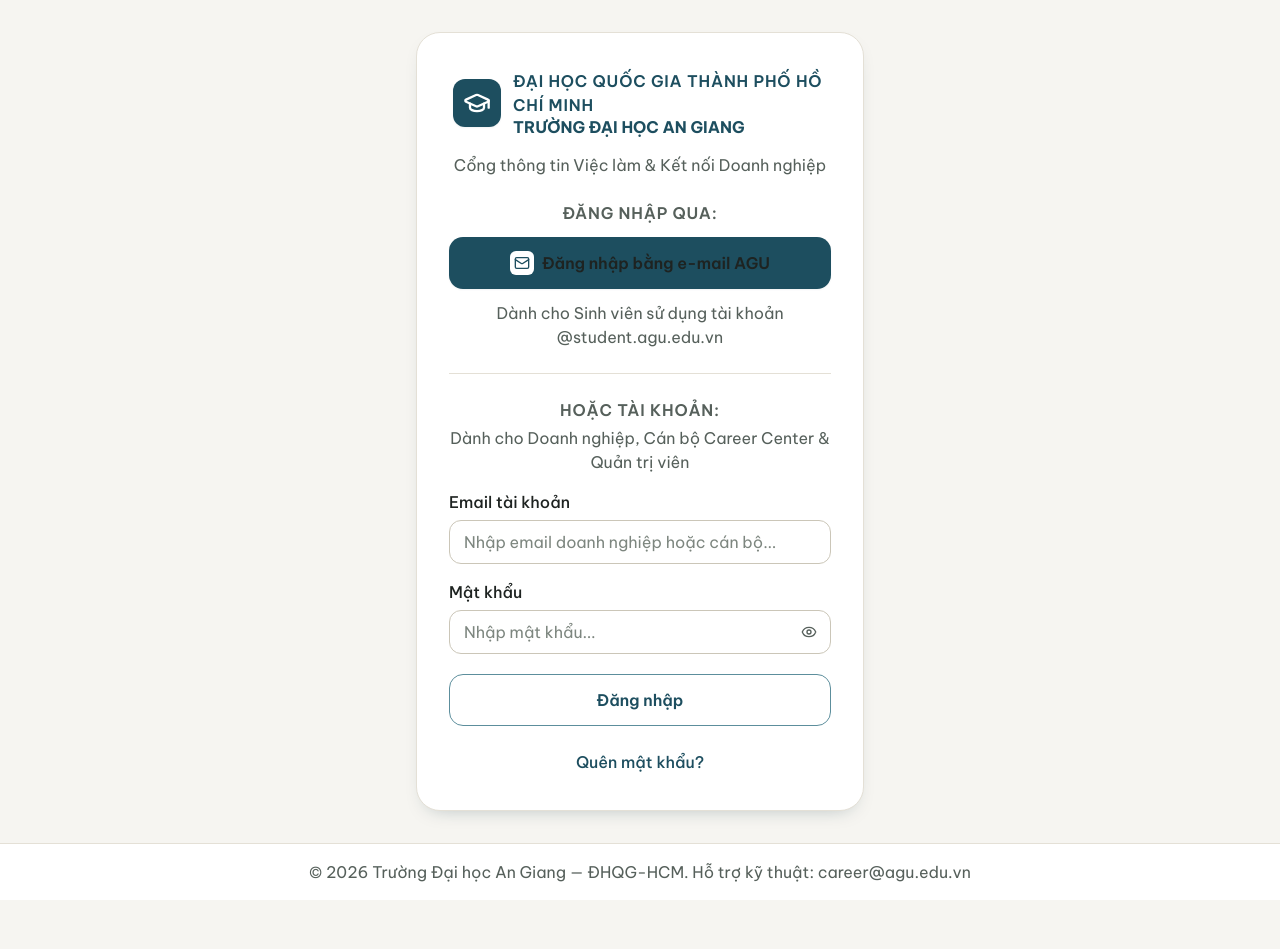
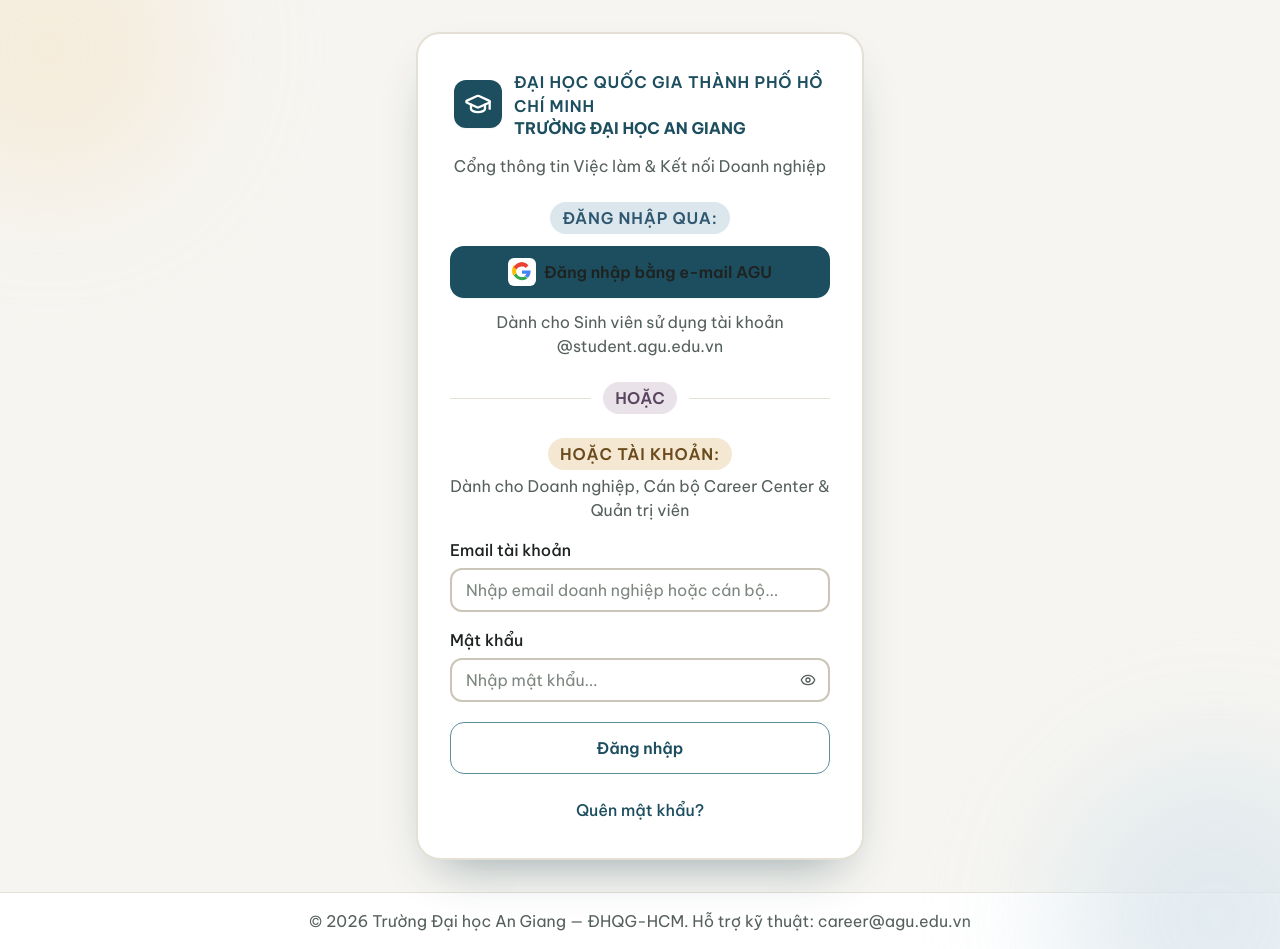
Before and after one commit to DuyCaChef/university-recruitment-crm, a React (Vite) app in the folder frontend/: page /login in a window 1280 px wide. Before the commit the page ends 900 px from the top, so only its background shows below. Built offline with nearby package versions, Linux system fonts and the light colour scheme; no server answers.

Commit message:
feat(auth-LoginPage): Chỉnh sửa UI trang đăng nhập:

```diff
--- a/frontend/src/components/ui/Button.tsx
+++ b/frontend/src/components/ui/Button.tsx
@@ -5,7 +5,7 @@ import { Loader2 } from "lucide-react";
 import { cn } from "@/shared/lib/cn";
 
 const buttonVariants = cva(
-  "inline-flex items-center justify-center gap-2 font-medium rounded-button transition-all duration-150 focus-visible:outline-none focus-visible:ring-2 focus-visible:ring-focus focus-visible:ring-offset-2 disabled:pointer-events-none disabled:opacity-60 select-none",
+  "inline-flex items-center justify-center gap-2 font-medium rounded-button transition-all duration-150 hover:-translate-y-0.5 hover:shadow-md active:translate-y-0 active:shadow-sm focus-visible:outline-none focus-visible:ring-2 focus-visible:ring-focus focus-visible:ring-offset-2 disabled:pointer-events-none disabled:opacity-60 disabled:translate-y-0 disabled:shadow-none select-none",
   {
     variants: {
       variant: {
--- a/frontend/src/components/ui/Input.tsx
+++ b/frontend/src/components/ui/Input.tsx
@@ -32,8 +32,8 @@ export const Input = forwardRef<HTMLInputElement, InputProps>(
               "focus:border-brand-600 focus:outline-none focus:ring-4 focus:ring-brand-100",
               "disabled:cursor-not-allowed disabled:bg-subtle disabled:text-ink-3",
               error
-                ? "border-danger focus:border-danger focus:ring- clay-100"
-                : "border-line-strong",
+                ? "border-2 border-danger focus:border-danger focus:ring-4 focus:ring-danger/10"
+                : "border-2 border-line-strong",
               rightElement ? "pr-11" : "",
               className,
             )}
--- a/frontend/src/features/auth/components/AguSsoButton.tsx
+++ b/frontend/src/features/auth/components/AguSsoButton.tsx
@@ -1,9 +1,34 @@
 // src/features/auth/components/AguSsoButton.tsx
 import { useState, type ReactElement } from "react";
-import { Mail } from "lucide-react";
 import { Button } from "@/components/ui/Button";
 import { UI_LABELS } from "@/shared/constants/errors";
 import { getAguGoogleSsoUrl } from "../api/authApi";
+
+const GoogleLogo = (): ReactElement => (
+  <svg
+    viewBox="0 0 24 24"
+    className="h-5 w-5"
+    role="img"
+    aria-label="Google"
+  >
+    <path
+      fill="#4285F4"
+      d="M21.805 10.201h-.685V10.16H12v3.84h5.513a5.073 5.073 0 0 1-2.096 2.32l.017.112 3.348 2.58.232.023c2.147-1.974 3.385-4.885 3.385-8.834Z"
+    />
+    <path
+      fill="#34A853"
+      d="M12 21.94c2.72 0 5.01-.89 6.68-2.41l-3.246-2.52A7.1 7.1 0 0 1 12 18.1a7.02 7.02 0 0 1-6.6-4.62l-.096.008-3.17 2.45-.04.105A11.98 11.98 0 0 0 12 21.94Z"
+    />
+    <path
+      fill="#FBBC05"
+      d="M5.4 13.48a7.47 7.47 0 0 1-.4-2.36c0-.82.13-1.61.38-2.36V6.17l-3.19-2.47-.104.05A11.95 11.95 0 0 0 .12 11.12c0 1.94.47 3.77 1.28 5.39l3.1-2.87.1-.16Z"
+    />
+    <path
+      fill="#EA4335"
+      d="M12 5.5c1.73 0 3.29.59 4.53 1.75l3.31-3.24A11.5 11.5 0 0 0 12 .1A11.96 11.96 0 0 0 2.1 6.17l3.29 2.59A7.09 7.09 0 0 1 12 5.5Z"
+    />
+  </svg>
+);
 
 interface AguSsoButtonProps {
   disabled?: boolean;
@@ -26,7 +51,7 @@ export const AguSsoButton = ({
     >
       <h2
         id="sso-login-heading"
-        className="text-center text-caption font-semibold uppercase tracking-wider text-ink-2"
+        className="mx-auto rounded-pill bg-mist-100 px-3 py-1 text-center text-caption font-semibold uppercase tracking-wider text-mist-ink"
       >
         {UI_LABELS.SSO_SECTION_LABEL}
       </h2>
@@ -42,10 +67,10 @@ export const AguSsoButton = ({
         onClick={handleSsoRedirect}
       >
         <span
-          className="inline-flex h-6 w-6 items-center justify-center rounded-xs bg-surface text-brand-600"
+          className="inline-flex h-7 w-7 items-center justify-center rounded-xs bg-surface shadow-sm"
           aria-hidden="true"
         >
-          <Mail className="h-4 w-4" />
+          <GoogleLogo />
         </span>
         <span>{UI_LABELS.SSO_BUTTON_TEXT}</span>
       </Button>
--- a/frontend/src/features/auth/components/CredentialsLoginForm.tsx
+++ b/frontend/src/features/auth/components/CredentialsLoginForm.tsx
@@ -83,7 +83,7 @@ export const CredentialsLoginForm = ({
       <div className="flex flex-col gap-1 text-center">
         <h2
           id="credentials-login-heading"
-          className="text-caption font-semibold uppercase tracking-wider text-ink-2"
+          className="mx-auto w-fit rounded-pill bg-sand-100 px-3 py-1 text-caption font-semibold uppercase tracking-wider text-sand-ink"
         >
           {UI_LABELS.CREDENTIALS_SECTION_LABEL}
         </h2>
--- a/frontend/src/features/auth/pages/LoginPage.tsx
+++ b/frontend/src/features/auth/pages/LoginPage.tsx
@@ -36,7 +36,13 @@ export const LoginPage = (): ReactElement => {
       <AguSsoButton />
 
       {/* Đường phân cách nhẹ giữa 2 luồng xác thực */}
-      <div className="border-t border-line" role="separator" />
+      <div className="relative flex items-center" role="separator" aria-label="Hoặc">
+        <div className="h-px flex-1 bg-line" />
+        <span className="mx-3 rounded-pill bg-mauve-100 px-3 py-1 text-caption font-semibold text-mauve-ink">
+          HOẶC
+        </span>
+        <div className="h-px flex-1 bg-line" />
+      </div>
 
       {/* Khối 2: Form Email & Mật khẩu dành cho Career Center và Employer */}
       <CredentialsLoginForm onOpenForgotPassword={() => setIsForgotModalOpen(true)} />
--- a/frontend/src/layouts/AuthLayout.tsx
+++ b/frontend/src/layouts/AuthLayout.tsx
@@ -6,10 +6,19 @@ import { UI_LABELS } from "@/shared/constants/errors";
 
 export const AuthLayout = (): ReactElement => {
   return (
-    <div className="min-h-screen bg-canvas text-ink flex flex-col justify-between">
+    <div className="relative min-h-screen overflow-hidden bg-canvas text-ink flex flex-col justify-between">
+      <div
+        className="pointer-events-none absolute -left-24 -top-24 h-72 w-72 rounded-full bg-sand-100 opacity-70 blur-3xl"
+        aria-hidden="true"
+      />
+      <div
+        className="pointer-events-none absolute -bottom-32 -right-24 h-80 w-80 rounded-full bg-mist-100 opacity-80 blur-3xl"
+        aria-hidden="true"
+      />
+
       {/* Main container căn giữa */}
-      <main className="flex-1 flex items-center justify-center px-4 py-8 md:px-6">
-        <div className="w-full max-w-md rounded-panel bg-surface border border-line shadow-md p-6 md:p-8 flex flex-col gap-6">
+      <main className="relative flex-1 flex items-center justify-center px-4 py-8 md:px-6">
+        <div className="w-full max-w-md rounded-panel bg-surface border-2 border-line shadow-lg p-6 md:p-8 flex flex-col gap-6">
           {/* Header cụm Logo & Tên trường theo mẫu thiết kế */}
           <div className="flex flex-col items-center text-center gap-3">
             <Link
```
